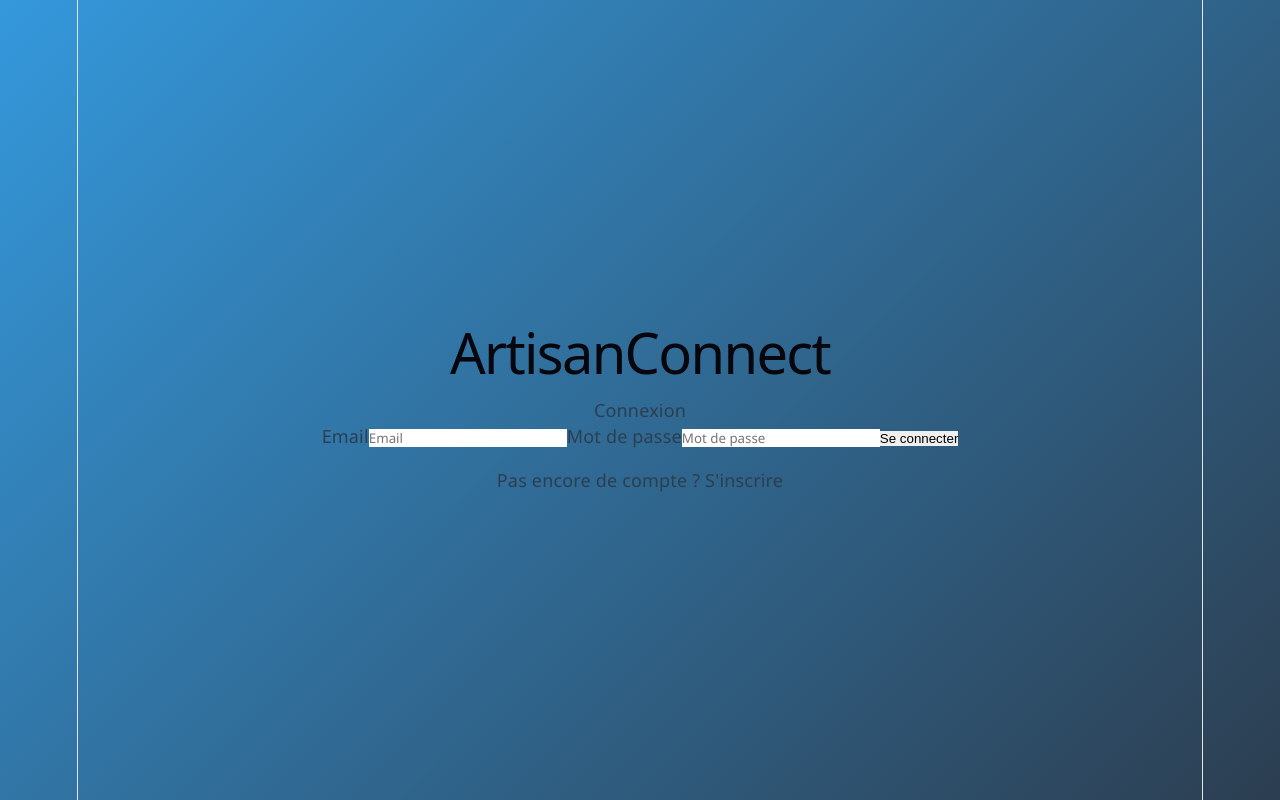
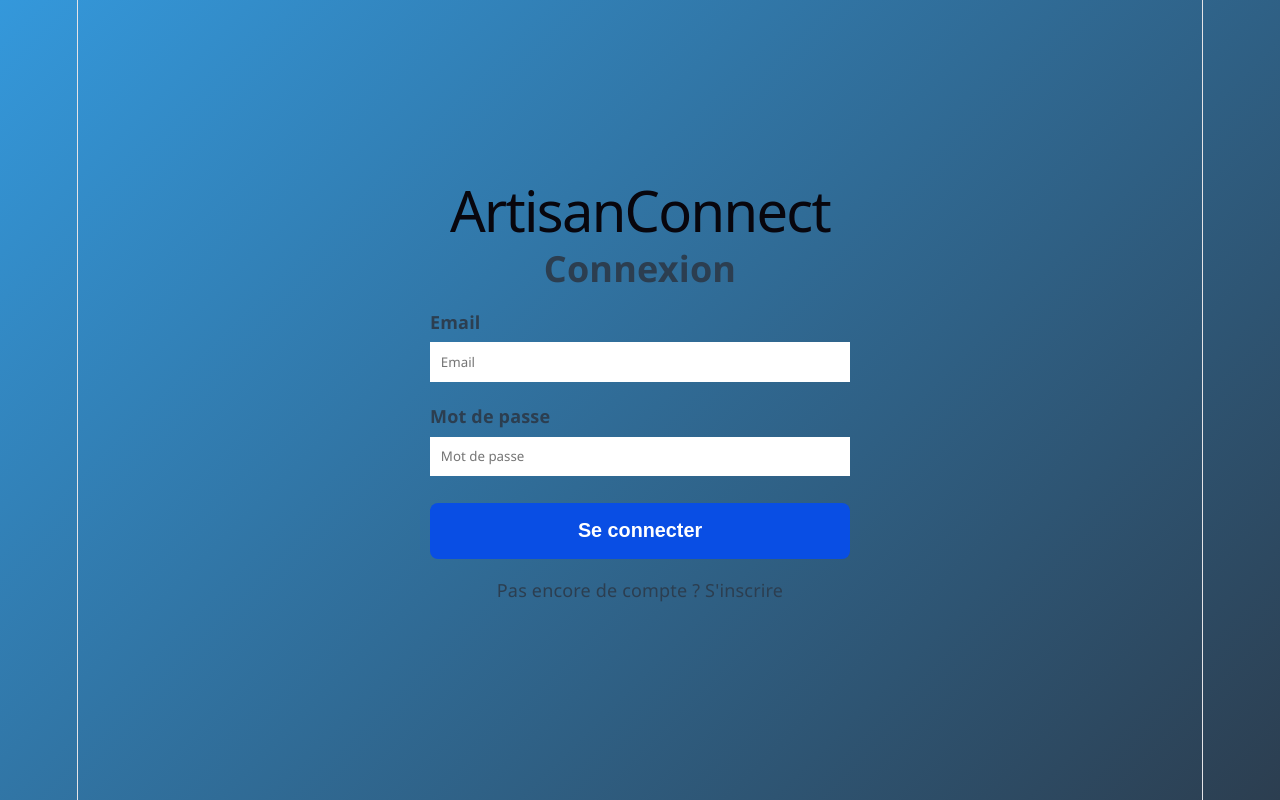
Before and after one commit to tarekdev95/ArtisanConnect, a React (Vite) app in the folder Frontend/: page /login in a window 1280 px wide. Built offline with nearby package versions, Linux system fonts and the light colour scheme.

Commit message:
login and register updated

```diff
--- a/Frontend/src/App.css
+++ b/Frontend/src/App.css
@@ -42,6 +42,8 @@ textarea{
   outline:none;
   border:none;
   font-family:inherit;
+  background:#fff;
+  color:#2c3e50;
 }
 
 
@@ -55,6 +57,53 @@ ul{
   width:90%;
   max-width:1400px;
   margin:auto;
+}
+
+
+.card{
+  max-width:420px;
+  margin:60px auto;
+  text-align:center;
+}
+
+.card-subtitle{
+  font-size:2rem;
+  font-weight:600;
+  margin-top:1.8rem;
+  margin-bottom:1.5rem;
+}
+
+.card label{
+  display:block;
+  margin:1.2rem 0 0.4rem;
+  font-weight:600;
+  text-align:left;
+}
+
+.card input,
+.card select{
+  width:100%;
+  padding:0.6rem;
+}
+
+.card button{
+  width:100%;
+  padding:0.9rem;
+  font-size:1.1rem;
+  margin-top:1.5rem;
+  background:#094ee4;
+  color:#fff;
+  border-radius:8px;
+  font-weight:600;
+}
+
+.card button:hover{
+  background:#1d4ed8;
+}
+
+.card button:disabled{
+  background:#93c5fd;
+  cursor:not-allowed;
 }
 
 
--- a/Frontend/src/PAGES/Login.jsx
+++ b/Frontend/src/PAGES/Login.jsx
@@ -30,7 +30,7 @@ function Login() {
     <div className="container">
       <div className="card">
         <h1>ArtisanConnect</h1>
-        <p>Connexion</p>
+        <p className="card-subtitle">Connexion</p>
 
         {error && <p style={{ color: "red" }}>{error}</p>}
 
--- a/Frontend/src/PAGES/Register.jsx
+++ b/Frontend/src/PAGES/Register.jsx
@@ -46,7 +46,7 @@ function Register() {
     <div className="container">
       <div className="card">
         <h1>ArtisanConnect</h1>
-        <p>Inscription</p>
+        <p className="card-subtitle">Inscription</p>
 
         {error && <p style={{ color: "red" }}>{error}</p>}
 
```
